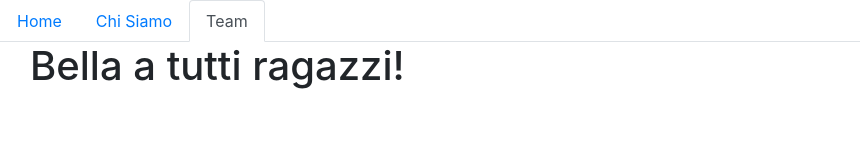
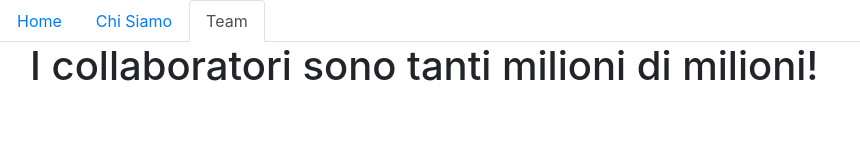
Before and after one commit to Albertone1/sito, a plain HTML site: page t.html in a window 1280 px wide. Shown: the whole page, without its empty margins (0-860 px from the left). Drawn offline with nearby package versions, Linux system fonts and the light colour scheme.

Commit message:
Update t.html

```diff
--- a/t.html
+++ b/t.html
@@ -25,7 +25,7 @@
     <div class="container-fluid">
       <div class="raw">
         <div class="col-12">
-          <h1>Bella a tutti ragazzi!</h1>
+          <h1>I collaboratori sono tanti milioni di milioni!</h1>
         </div>
       </div>
     </div>
```
